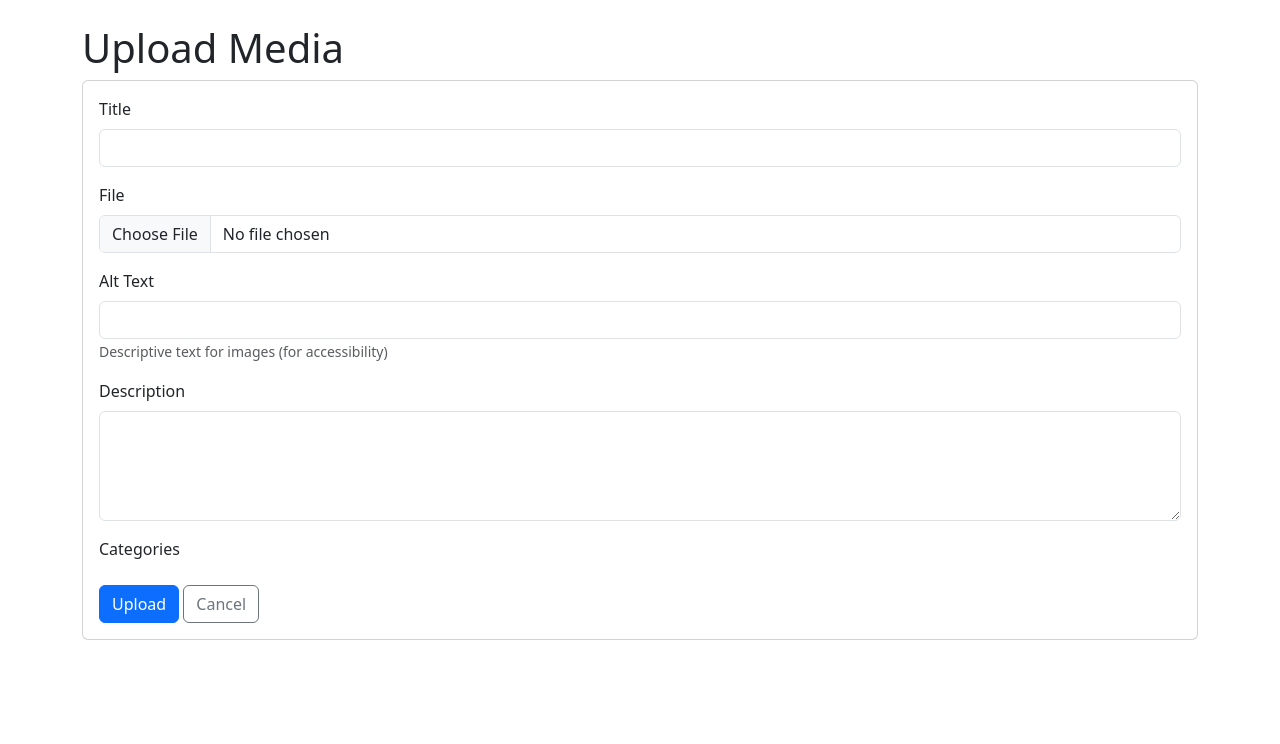
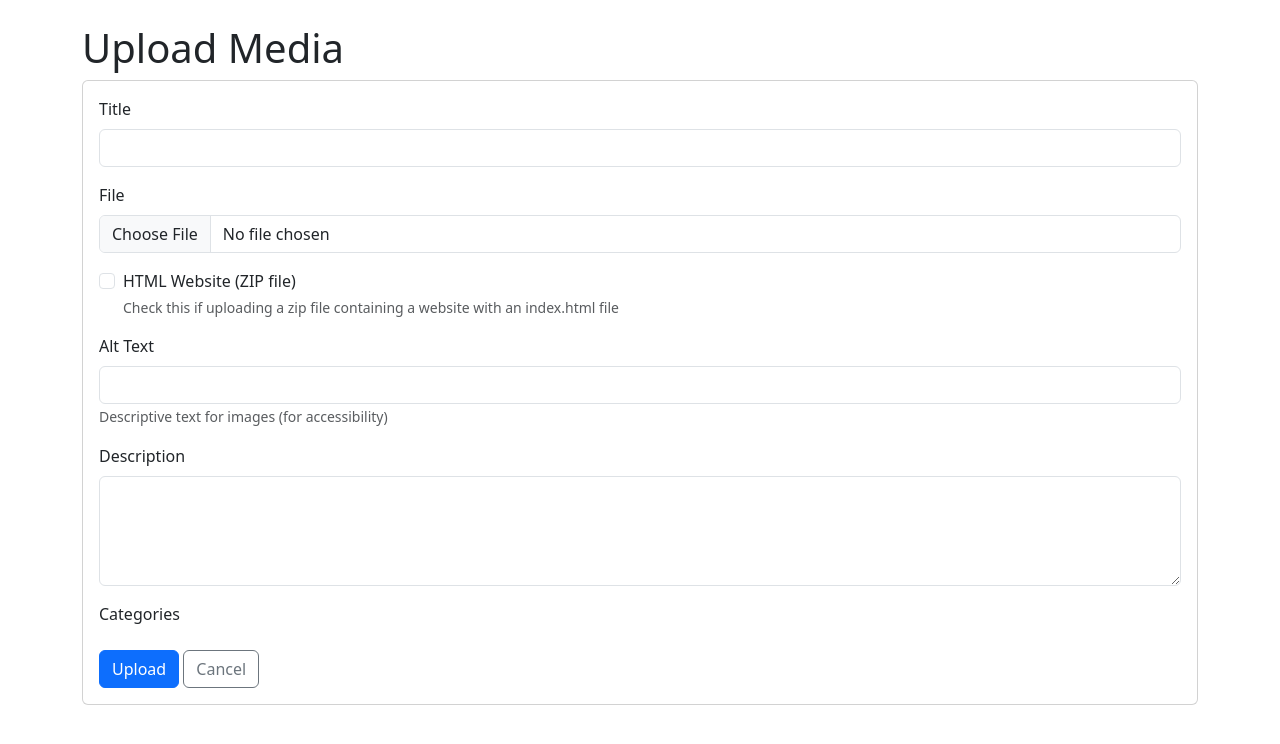
Before and after one commit to Edustart-Tech/media-server, a Django app: template media_library/templates/media_library/media_upload.html in a window 1280 px wide. Shown: the part 56-800 px from the top of the page. Run offline with Django 5.2, Linux system fonts and the light colour scheme; the template is opened without the code that fills it: values that come from a table or form of the project are taken from there, others are empty.

Commit message:
add uploading of zip

```diff
--- a/media_library/forms.py
+++ b/media_library/forms.py
@@ -5,10 +5,13 @@ from .models import MediaFile, MediaCategory
 class MediaFileForm(forms.ModelForm):
     class Meta:
         model = MediaFile
-        fields = ['title', 'file', 'alt_text', 'description', 'categories']
+        fields = ['title', 'file',  'is_html', 'alt_text', 'description', 'categories']
         widgets = {
             'description': forms.Textarea(attrs={'rows': 4}),
             'categories': forms.CheckboxSelectMultiple(),
+        }
+        help_texts = {
+            'is_html': 'Check this if uploading a zip file containing a website with an index.html file',
         }
 
 class MediaFileCategoryForm(forms.ModelForm):
--- a/media_library/models.py
+++ b/media_library/models.py
@@ -1,5 +1,8 @@
 # media_library/models.py
 import os
+import zipfile
+
+from django.conf import settings
 from django.db import models
 from django.utils.text import slugify
 from django.utils import timezone
@@ -32,11 +35,14 @@ class MediaCategory(models.Model):
 class MediaFile(models.Model):
     title = models.CharField(max_length=255)
     file = models.FileField(upload_to=upload_to)
-    is_verge3d = models.BooleanField(default=False)
     file_type = models.CharField(max_length=100, editable=False)
     alt_text = models.CharField(max_length=255, blank=True)
     description = models.TextField(blank=True)
     categories = models.ManyToManyField(MediaCategory, blank=True)
+
+    # For Verge3d files
+    is_html = models.BooleanField(default=False, verbose_name="HTML Website")
+    html_index_path = models.CharField(max_length=255, blank=True, editable=False)
 
     # Auto-generated fields
     uploaded_at = models.DateTimeField(auto_now_add=True)
@@ -81,7 +87,48 @@ class MediaFile(models.Model):
             self.file_type = 'video'
         elif extension in audio_extensions:
             self.file_type = 'audio'
+        elif self.is_html and extension == 'zip':
+            self.file_type = 'html'
         else:
             self.file_type = 'other'
 
+        # First save to ensure we have an ID and the file is stored
         super().save(*args, **kwargs)
+
+        # Handle HTML website upload (unzip)
+        if self.is_html and extension == 'zip' and not self.html_index_path:
+            self._extract_html_website()
+            # Save again to store the html_index_path
+            super().save(update_fields=['html_index_path'])
+
+    def _extract_html_website(self):
+        """Extract the zip file and find the index.html file."""
+        if not self.file:
+            return
+
+        # Get the file path on the server
+        file_path = self.file.path
+
+        # Create extraction directory - use media_id to avoid conflicts
+        extract_dir = os.path.join(settings.MEDIA_ROOT, f'html_sites/{self.id}')
+        os.makedirs(extract_dir, exist_ok=True)
+
+        # Extract the zip file
+        with zipfile.ZipFile(file_path, 'r') as zip_ref:
+            zip_ref.extractall(extract_dir)
+
+        # Find index.html (could be in the root or in a subdirectory)
+        index_path = None
+        for root, dirs, files in os.walk(extract_dir):
+            if 'index.html' in files:
+                # Get the relative path to MEDIA_ROOT
+                rel_path = os.path.relpath(os.path.join(root, 'index.html'), settings.MEDIA_ROOT)
+                index_path = rel_path
+                break
+
+        # Store the path to index.html relative to MEDIA_URL
+        if index_path:
+            self.html_index_path = index_path
+        else:
+            # No index.html found
+            self.html_index_path = ''
--- a/media_library/templates/media_library/media_edit.html
+++ b/media_library/templates/media_library/media_edit.html
@@ -1,5 +1,4 @@
 {% extends 'media_library/base.html' %}
-{% load form_tags %}
 
 {% block title %}Edit {{ media_file.title }}{% endblock %}
 
--- a/media_library/templates/media_library/media_upload.html
+++ b/media_library/templates/media_library/media_upload.html
@@ -1,5 +1,5 @@
+<!-- media_library/templates/media_library/media_upload.html -->
 {% extends 'media_library/base.html' %}
-{% load form_tags %}
 
 {% block title %}Upload Media{% endblock %}
 
@@ -23,6 +23,13 @@
                     {{ form.file.errors }}
                     <input type="file" name="{{ form.file.name }}" id="{{ form.file.id_for_label }}"
                           class="form-control">
+                </div>
+
+                <div class="mb-3 form-check">
+                    <input type="checkbox" name="{{ form.is_html.name }}" id="{{ form.is_html.id_for_label }}"
+                           class="form-check-input" {% if form.is_html.value %}checked{% endif %}>
+                    <label for="{{ form.is_html.id_for_label }}" class="form-check-label">HTML Website (ZIP file)</label>
+                    <div class="form-text">Check this if uploading a zip file containing a website with an index.html file</div>
                 </div>
 
                 <div class="mb-3">
--- a/media_library/views.py
+++ b/media_library/views.py
@@ -1,4 +1,5 @@
 # media_library/views.py
+from django.conf import settings
 from django.shortcuts import render, redirect, get_object_or_404
 from django.contrib import messages
 from django.contrib.auth.decorators import login_required
@@ -65,7 +66,10 @@ def media_upload(request):
 
 def media_detail(request, pk):
     media_file = get_object_or_404(MediaFile, pk=pk)
-    return render(request, 'media_library/media_detail.html', {'media_file': media_file})
+    return render(request, 'media_library/media_detail.html', {
+        'media_file': media_file,
+        'MEDIA_URL': settings.MEDIA_URL,
+    })
 
 @login_required
 def media_edit(request, pk):
--- a/media_manager/settings.py
+++ b/media_manager/settings.py
@@ -38,6 +38,7 @@ INSTALLED_APPS = [
     "django.contrib.messages",
     "django.contrib.staticfiles",
     'media_library',
+    'media_library.templatetags',
     'imagekit',
     'django_cleanup.apps.CleanupConfig',
 ]
```
Also changed, not shown: media_library/admin.py (+9 -9 lines), media_library/templates/media_library/media_detail.html (+28 -0 lines), media_library/migrations/0002_remove_mediafile_is_verge3d_and_more.py (added).
